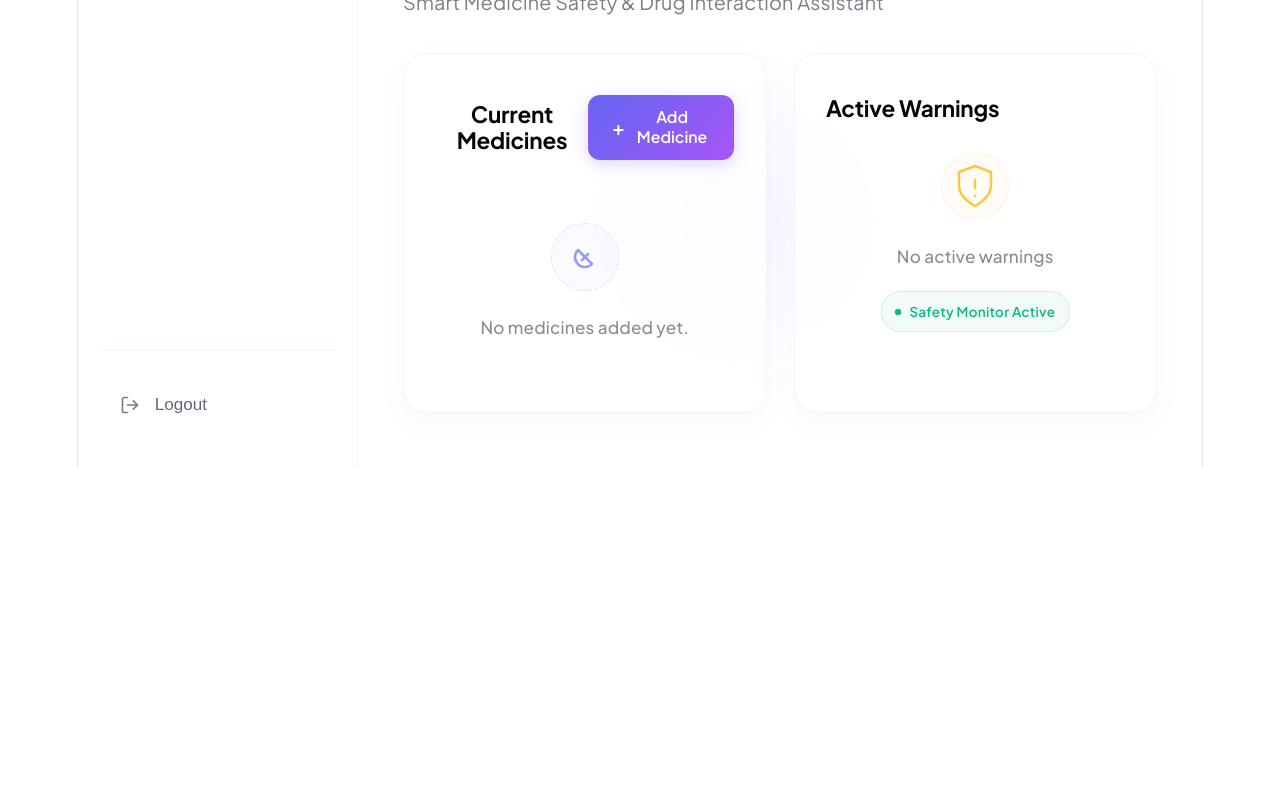
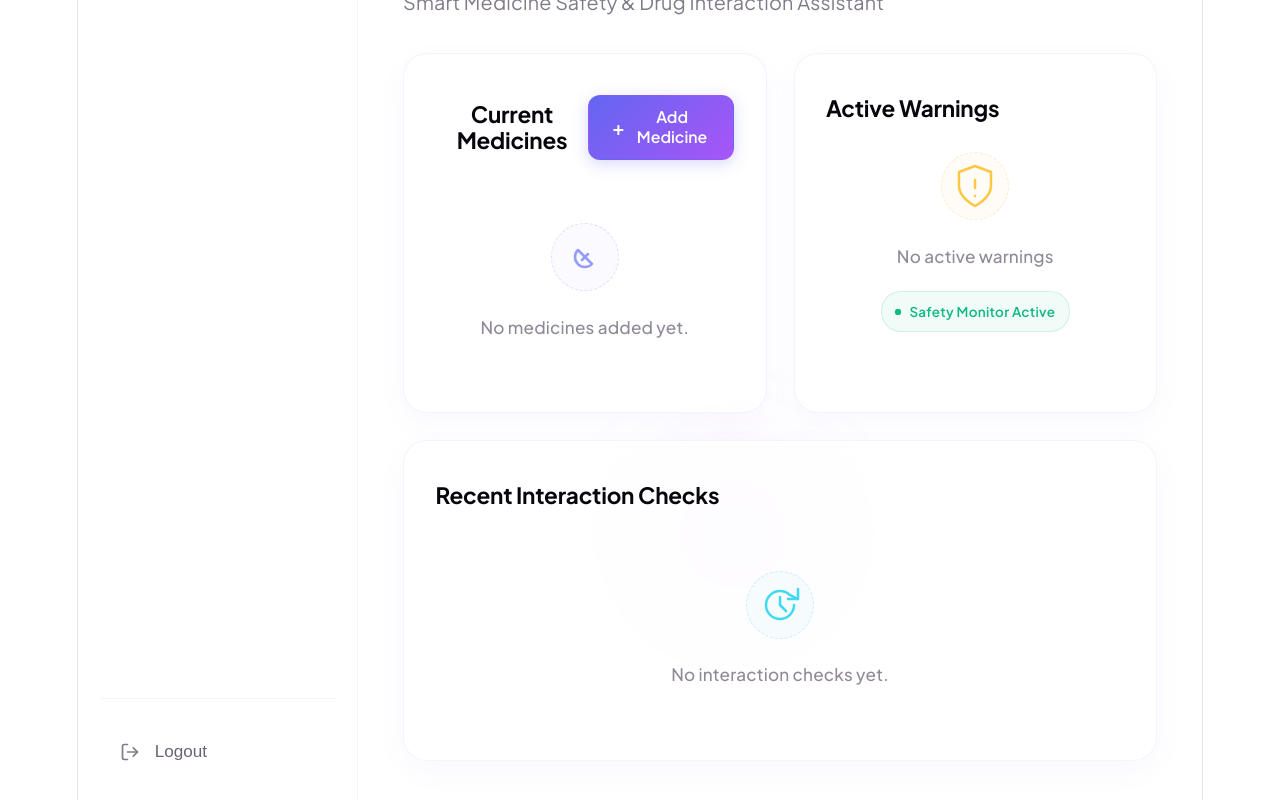
Before and after one commit to its-Sittu/HackInMotion-RICR-HIM-1114, a React (Vite) app: page / in a window 1280 px wide. Shown: the part 494-1294 px from the top of the page. Before the commit the page ends 961 px from the top, so only its background shows below. Built offline with nearby package versions, Linux system fonts and the light colour scheme.

Commit message:
feat: add recent checks section

```diff
--- /dev/null
+++ b/src/components/dashboard/RecentChecks.jsx
@@ -0,0 +1,48 @@
+import React from 'react'
+
+export default function RecentChecks() {
+  /*
+    // Developer Reference:
+    // This section is designed to display a list of recently conducted interaction checks.
+    // When interaction check logs are present, present them using this data structure:
+    //
+    // const checkLogItem = {
+    //   id: string,
+    //   date: string, // e.g. '2026-08-12'
+    //   medicinesChecked: string[], // e.g. ['Aspirin', 'Ibuprofen', 'Paracetamol']
+    //   riskLevel: 'Critical' | 'Moderate' | 'Safe',
+    //   detailsUrl: string
+    // }
+  */
+
+  return (
+    <section className="medisafe-section-card recent-checks-card">
+      <div className="card-section-header">
+        <h3 className="section-card-title">Recent Interaction Checks</h3>
+      </div>
+
+      <div className="card-section-body">
+        <div className="empty-state-container recent-checks-empty-state" aria-hidden="true">
+          <div className="empty-state-icon-wrapper info">
+            <svg
+              className="empty-state-icon"
+              width="48"
+              height="48"
+              viewBox="0 0 24 24"
+              fill="none"
+              stroke="currentColor"
+              strokeWidth="1.25"
+              strokeLinecap="round"
+              strokeLinejoin="round"
+            >
+              <path d="M12 8v4l3 3" />
+              <path d="M19 12a7 7 0 1 1-7-7c1.86 0 3.56.73 4.83 1.9L21 9" />
+              <path d="M21 4v5h-5" />
+            </svg>
+          </div>
+          <p className="empty-state-text">No interaction checks yet.</p>
+        </div>
+      </div>
+    </section>
+  )
+}
--- a/src/pages/DashboardPage.jsx
+++ b/src/pages/DashboardPage.jsx
@@ -3,6 +3,7 @@ import Header from '../components/dashboard/Header'
 import OverviewCards from '../components/dashboard/OverviewCards'
 import CurrentMedicines from '../components/dashboard/CurrentMedicines'
 import ActiveWarnings from '../components/dashboard/ActiveWarnings'
+import RecentChecks from '../components/dashboard/RecentChecks'
 import '../styles/dashboard.css'
 
 export default function DashboardPage() {
@@ -26,6 +27,8 @@ export default function DashboardPage() {
           <CurrentMedicines />
           <ActiveWarnings />
         </main>
+
+        <RecentChecks />
       </div>
     </div>
   )
--- a/src/styles/dashboard.css
+++ b/src/styles/dashboard.css
@@ -602,12 +602,21 @@
   border: 1px dashed rgba(245, 158, 11, 0.2);
 }
 
+.empty-state-icon-wrapper.info {
+  background: rgba(6, 182, 212, 0.05);
+  color: #22d3ee;
+  border: 1px dashed rgba(6, 182, 212, 0.2);
+}
+
 @media (prefers-color-scheme: light) {
   .empty-state-icon-wrapper {
     background: rgba(99, 102, 241, 0.03);
   }
   .empty-state-icon-wrapper.warning {
     background: rgba(245, 158, 11, 0.03);
+  }
+  .empty-state-icon-wrapper.info {
+    background: rgba(6, 182, 212, 0.03);
   }
 }
 
@@ -620,6 +629,11 @@
 .empty-state-container:hover .empty-state-icon-wrapper.warning {
   background: rgba(245, 158, 11, 0.08);
   border-color: rgba(245, 158, 11, 0.4);
+}
+
+.empty-state-container:hover .empty-state-icon-wrapper.info {
+  background: rgba(6, 182, 212, 0.08);
+  border-color: rgba(6, 182, 212, 0.4);
 }
 
 .empty-state-icon {
@@ -692,6 +706,14 @@
   display: grid;
   grid-template-columns: repeat(2, 1fr);
   gap: 1.5rem;
+  width: 100%;
+  max-width: 800px;
+  box-sizing: border-box;
+}
+
+/* Recent checks section card (Full Width) */
+.recent-checks-card {
+  margin-top: 1.5rem;
   width: 100%;
   max-width: 800px;
   box-sizing: border-box;
@@ -818,6 +840,9 @@
   .medisafe-section-card {
     padding: 1.75rem 1.25rem;
   }
+  .recent-checks-card {
+    margin-top: 1.25rem;
+  }
   .dashboard-page-title-area {
     margin-bottom: 1.5rem;
   }
```
